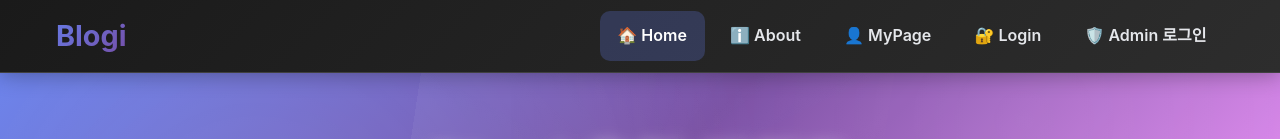
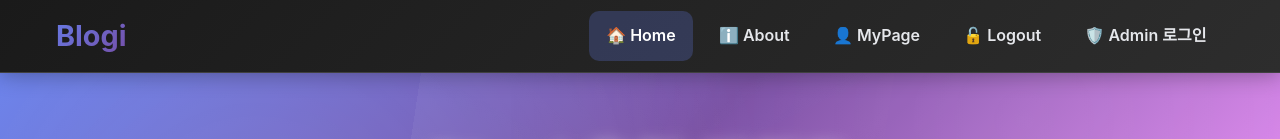
Before and after one commit to blogi-official/blogi-frontend, a React (Create React App) app: page / in a window 1280 px wide. Shown: the top 139 px of the page. Built offline with nearby package versions, Linux system fonts and the light colour scheme; no server answers; sample sign-in values are in the browser's storage.

Commit message:
update logout

```diff
--- a/src/components/Navigation.js
+++ b/src/components/Navigation.js
@@ -1,10 +1,11 @@
 // src/components/Navigation.js
-import React from 'react';
-import { Link, useLocation } from 'react-router-dom';
-import { ADMIN_TOKEN_KEY, api } from '../api/client';
+import React, { useState, useEffect } from 'react';
+import { Link, useLocation, useNavigate } from 'react-router-dom';
+import { AUTH, ADMIN_TOKEN_KEY, api } from '../api/client';
 
 function Navigator() {
   const location = useLocation();
+  const navigate = useNavigate();
 
   // ✅ CSS 주입 (한 번만)
   const injectStyles = () => {
@@ -18,7 +19,7 @@ function Navigator() {
         background: linear-gradient(135deg, #1a1a1a, #2d2d2d) !important;
         border-bottom: 1px solid #404040;
         box-shadow: 0 2px 20px rgba(0, 0, 0, 0.3);
-        backdrop-filter: blur(10px);
+        backdrop-filter: blur(10px);a
         position: sticky;
         top: 0;
         z-index: 1000;
@@ -140,29 +141,26 @@ function Navigator() {
   // 현재 경로 활성화
   const isActive = (path) => (location.pathname === path ? 'active' : '');
 
-  const [loggedIn, setLoggedIn] = React.useState(!!localStorage.getItem('userToken'));
+  const [loggedIn, setLoggedIn] = useState(!!localStorage.getItem(AUTH.TOKEN_KEY));
 
-  // 소셜 로그아웃
+  // 토큰 변경 시 자동 반영 (다른 탭/창 포함)
+  useEffect(() => {
+    const onStorage = () => setLoggedIn(!!localStorage.getItem(AUTH.TOKEN_KEY));
+    window.addEventListener('storage', onStorage);
+    return () => window.removeEventListener('storage', onStorage);
+  }, []);
+
+  // 로그아웃 처리
   const handleLogout = () => {
-    // 카카오 로그아웃
-    if (window.Kakao && window.Kakao.Auth) {
-      window.Kakao.Auth.logout(() => {
-        console.log("카카오 로그아웃 완료");
-      });
-    }
-
-    // 네이버 로그아웃
-    if (window.naver && window.naver.LoginWithNaverId) {
-      window.naver.LoginWithNaverId.logout();
-      console.log("네이버 로그아웃 완료");
-    }
-
-    // 로컬스토리지 토큰 제거 + axios 헤더 삭제
-    localStorage.removeItem('userToken'); // 실제 저장 키에 맞게 변경
+    localStorage.removeItem(AUTH.TOKEN_KEY);
     delete api.defaults.headers.common['Authorization'];
 
-    closeMenu();
-    setLoggedIn(false); // 상태 관리용 (useState)
+    // 소셜 로그아웃
+    if (window.Kakao && window.Kakao.Auth) window.Kakao.Auth.logout(() => console.log("카카오 로그아웃 완료"));
+    if (window.naver && window.naver.LoginWithNaverId) window.naver.LoginWithNaverId.logout();
+
+    setLoggedIn(false);
+    navigate("/login");
   };
 
   return (
@@ -205,17 +203,17 @@ function Navigator() {
             <li className="nav-item nav-item-custom">
               <Link className={`nav-link nav-link-custom ${isActive('/mypage')}`} to="/mypage" onClick={closeMenu}>👤 MyPage</Link>
             </li>
+
             {loggedIn ? (
               <li className="nav-item nav-item-custom">
-                <button className="nav-link nav-link-custom" style={{background:'none',border:'none',cursor:'pointer'}} onClick={handleLogout}>
-                  🔓 Logout
-                </button>
+                <button className={`nav-link nav-link-custom`} onClick={handleLogout}>🔓 Logout</button>
               </li>
             ) : (
-            <li className="nav-item nav-item-custom">
-              <Link className={`nav-link nav-link-custom ${isActive('/login')}`} to="/login" onClick={closeMenu}>🔐 Login</Link>
-            </li>
+              <li className="nav-item nav-item-custom">
+                <Link className={`nav-link nav-link-custom ${isActive('/login')}`} to="/login" onClick={closeMenu}>🔐 Login</Link>
+              </li>
             )}
+
 
             {/* ✅ 관리자 진입 메뉴 (토큰 유무로 분기) */}
             <li className="nav-item nav-item-custom">
```
